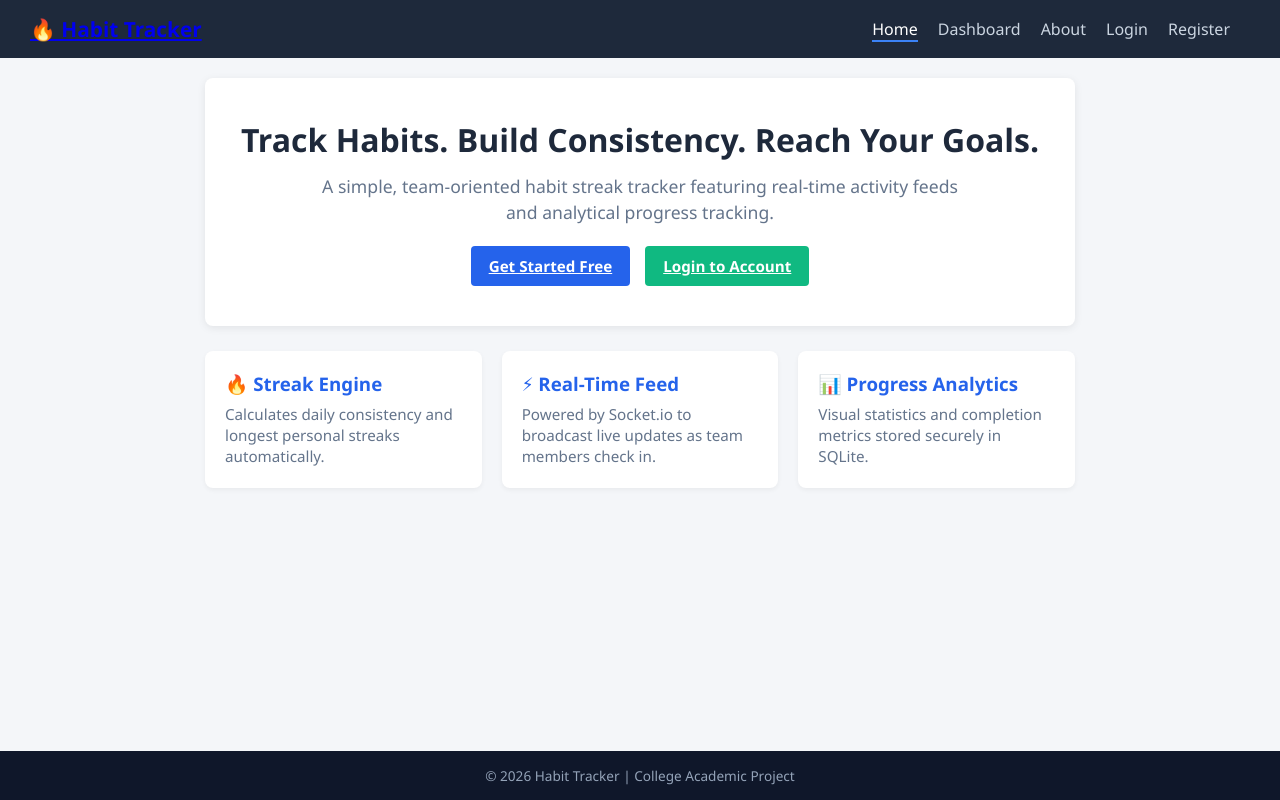
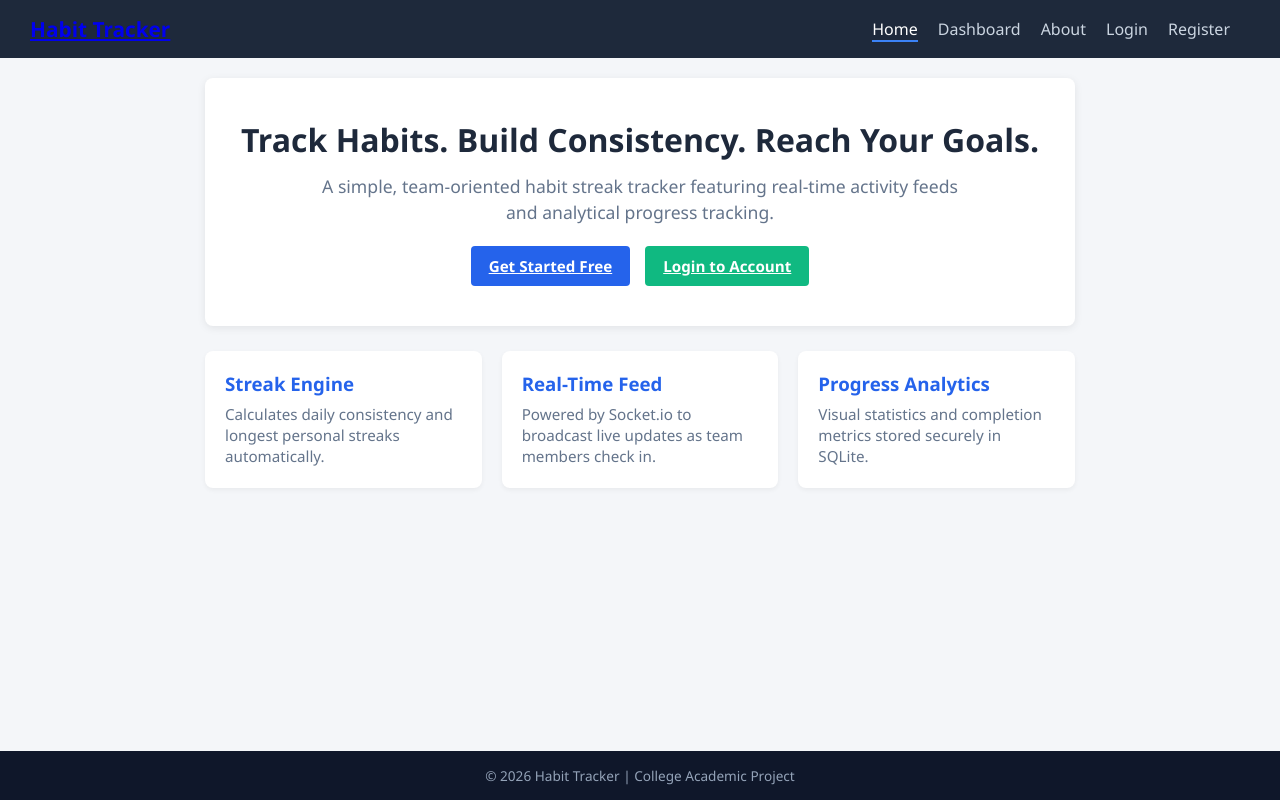
Before and after one commit to parkyishere/Habit-Streak-Tracker, a website: page public/index.html in a window 1280 px wide. Drawn offline with nearby package versions, Linux system fonts and the light colour scheme.

Commit message:
moddified frontend and console to rid of emojis. vibecode king right here people

```diff
--- a/package.json
+++ b/package.json
@@ -6,7 +6,8 @@
     "express": "^5.2.1",
     "jsonwebtoken": "^9.0.3",
     "pg": "^8.23.0",
-    "socket.io": "^4.8.3"
+    "socket.io": "^4.8.3",
+    "terminal-link": "^5.0.0"
   },
   "devDependencies": {
     "nodemon": "^3.1.14"
--- a/public/index.html
+++ b/public/index.html
@@ -8,7 +8,7 @@
 </head>
 <body>
   <nav class="navbar">
-    <a href="/index.html" class="nav-brand">🔥 Habit Tracker</a>
+    <a href="/index.html" class="nav-brand">Habit Tracker</a>
     <ul class="nav-links">
       <li><a href="/index.html" class="nav-item active">Home</a></li>
       <li><a href="/dashboard.html" class="nav-item">Dashboard</a></li>
@@ -31,15 +31,15 @@
 
     <div class="features-grid">
       <div class="feature-card">
-        <h3>🔥 Streak Engine</h3>
+        <h3>Streak Engine</h3>
         <p>Calculates daily consistency and longest personal streaks automatically.</p>
       </div>
       <div class="feature-card">
-        <h3>⚡ Real-Time Feed</h3>
+        <h3>Real-Time Feed</h3>
         <p>Powered by Socket.io to broadcast live updates as team members check in.</p>
       </div>
       <div class="feature-card">
-        <h3>📊 Progress Analytics</h3>
+        <h3>Progress Analytics</h3>
         <p>Visual statistics and completion metrics stored securely in SQLite.</p>
       </div>
     </div>
```
Also changed, not shown: public/about.html (+1 -1 lines), public/login.html (+1 -1 lines), public/register.html (+1 -1 lines), server.js (+4 -3 lines), 1 other file.
